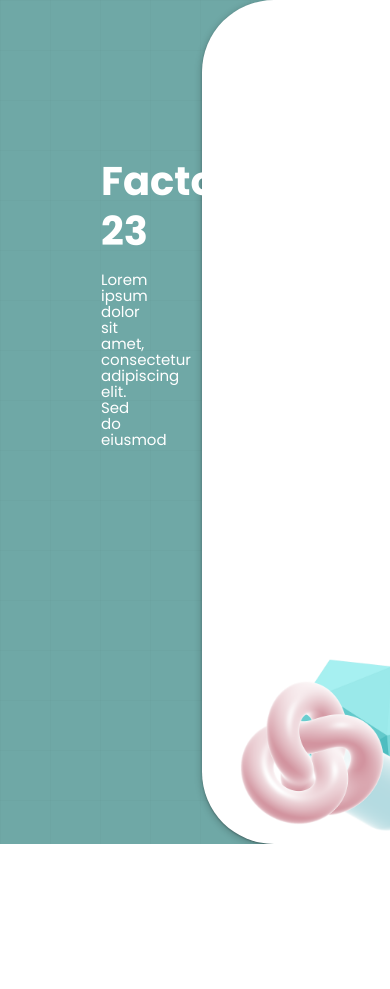
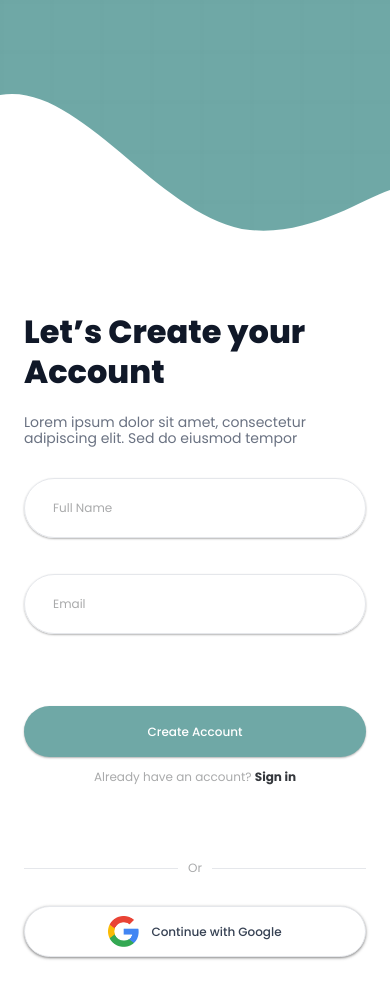
Before and after one commit to P23-Africa-Dev/the-factory, a Next.js app: page /register in a window 390 px wide. Before the commit the page ends 844 px from the top, so only its background shows below. Built offline with nearby package versions, Linux system fonts and the light colour scheme.

Commit message:
style: enhance AuthLayout and RegisterPage for improved layout and responsiveness

```diff
--- a/app/(auth)/layout.tsx
+++ b/app/(auth)/layout.tsx
@@ -8,26 +8,35 @@ export default function AuthLayout({
   children: React.ReactNode;
 }) {
   return (
-    <div className="relative flex h-screen w-screen overflow-hidden bg-[#6FA8A6]"
+    <div className="relative flex flex-col md:flex-row min-h-screen md:h-screen w-screen overflow-y-auto md:overflow-hidden bg-[#6FA8A6]"
       style={{
         backgroundImage: `
-          repeating-linear-gradient(to right, rgba(0,0,0,0.02) 0, rgba(0,0,0,0.02) 1px, transparent 1px, transparent 50px),
-          repeating-linear-gradient(to bottom, rgba(0,0,0,0.02) 0, rgba(0,0,0,0.02) 1px, transparent 1px, transparent 50px)
+          repeating-linear-gradient(to right, rgba(0,0,0,0.008) 0, rgba(0,0,0,0.008) 4px, transparent 1px, transparent 50px),
+          repeating-linear-gradient(to bottom, rgba(0,0,0,0.008) 0, rgba(0,0,0,0.008) 4px, transparent 1px, transparent 50px)
         `,
       }}
     >
+      {/* Mobile top wave */}
+      <div className="md:hidden h-[280px] shrink-0 relative">
+        <div className="absolute bottom-0 left-0 right-0">
+          <svg viewBox="0 0 390 200" fill="none" preserveAspectRatio="none" className="w-full h-[200px] block">
+            <path d="M0 200 L0 15 C80 0 160 140 250 150 C310 156 360 120 390 110 L390 200 Z" fill="white" />
+          </svg>
+        </div>
+      </div>
+
+      {/* Desktop sidebar */}
       <div
-        className="relative max-w-[523px] w-[40%] shrink-0 flex flex-col px-[101px] pt-[132px]"
+        className="relative max-w-[523px] w-[40%] shrink-0 hidden md:flex flex-col px-[101px] pt-[132px]"
       >
         <Image
           src={Logo}
           alt="Factory 23 Logo"
           width={48}
           height={48}
-          className="mb-6"
         />
 
-        <h1 className="text-[2.5rem] font-bold text-white leading-tight mb-4">
+        <h1 className="text-[40px] font-bold text-white leading-[83px]">
           Factory 23
         </h1>
         <p className="text-white text-[15px] leading-[16px] max-w-[240px]">
@@ -44,7 +53,7 @@ export default function AuthLayout({
         />
       </div>
 
-      <div className="flex-1 bg-white min-w-[595px] shadow-[0px_2px_6px_2px_#00000026,0px_1px_2px_0px_#0000004D] rounded-l-[72px] flex items-center justify-center py-12 pl-[210px] overflow-y-auto">
+      <div className="flex-1 bg-white md:min-w-[595px] md:shadow-[0px_2px_6px_2px_#00000026,0px_1px_2px_0px_#0000004D] md:rounded-l-[72px] flex items-start md:items-center justify-center py-8 md:py-12 px-6 md:px-0 md:pl-[210px] md:overflow-y-auto">
         {children}
       </div>
     </div>
--- a/app/(auth)/register/page.tsx
+++ b/app/(auth)/register/page.tsx
@@ -3,13 +3,13 @@ import SignupForm from "@/components/forms/signup-form";
 export default function RegisterPage() {
   return (
     <div className="w-full max-w-[460px] flex flex-col gap-8">
-      <div className="text-center flex flex-col gap-3">
-        <h2 className="text-[32px] font-extrabold leading-8 tracking-[0px] text-gray-900 mb-2.5">
+      <div className="text-left md:text-center flex flex-col gap-3">
+        <h2 className="text-[32px] font-extrabold leading-10 tracking-[0px] text-gray-900 mb-2.5">
           Let{"\u2019"}s Create your Account
         </h2>
-        <p className="text-gray-500 text-sm tracking-[0px] leading-[16px] max-w-[380px] mx-auto">
+        <p className="text-gray-500 text-sm tracking-[0px] leading-[16px] max-w-[380px] md:mx-auto">
           Lorem ipsum dolor sit amet, consectetur adipiscing elit. Sed do
-          eiusmod tempor incididunt ut labore et dolore magna
+          eiusmod tempor
         </p>
       </div>
 
```
